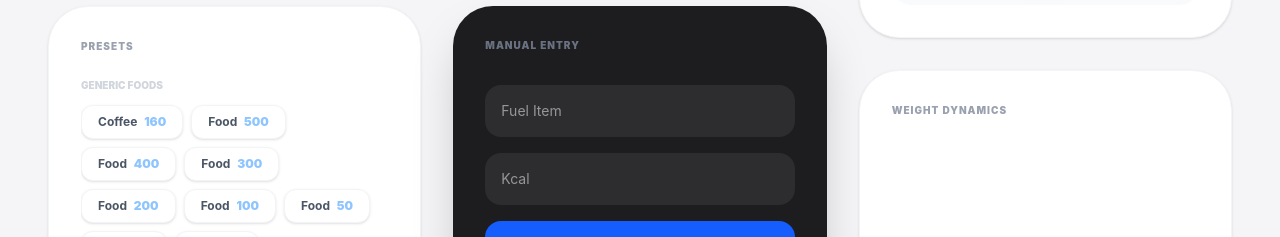
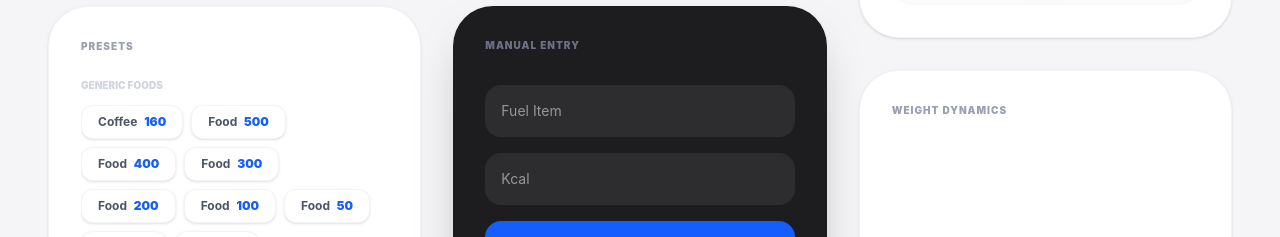
Before and after one commit to Peterbgood/NutriGraph, a React (Vite) app: page / in a window 1280 px wide. Shown: the part 563-800 px from the top of the page. Built offline with nearby package versions, Linux system fonts and the light colour scheme; no server answers; the database is empty.

Commit message:
updated blue

```diff
--- a/src/CalorieTracker.tsx
+++ b/src/CalorieTracker.tsx
@@ -208,7 +208,7 @@ const CalorieTracker: React.FC = () => {
                       <div className="flex flex-wrap gap-2">
                         {cat.items.map((item, i) => (
                           <button key={i} onClick={() => handleSaveFood(item.name, item.calories)} className="bg-white border border-gray-100 text-gray-600 px-4 py-2 rounded-xl text-xs font-bold hover:border-blue-600 hover:text-blue-600 transition-all shadow-sm">
-                            {item.name} <span className="text-blue-300 ml-1 font-black">{item.calories}</span>
+                            {item.name} <span className="text-blue-600 ml-1 font-black">{item.calories}</span>
                           </button>
                         ))}
                       </div>
```
